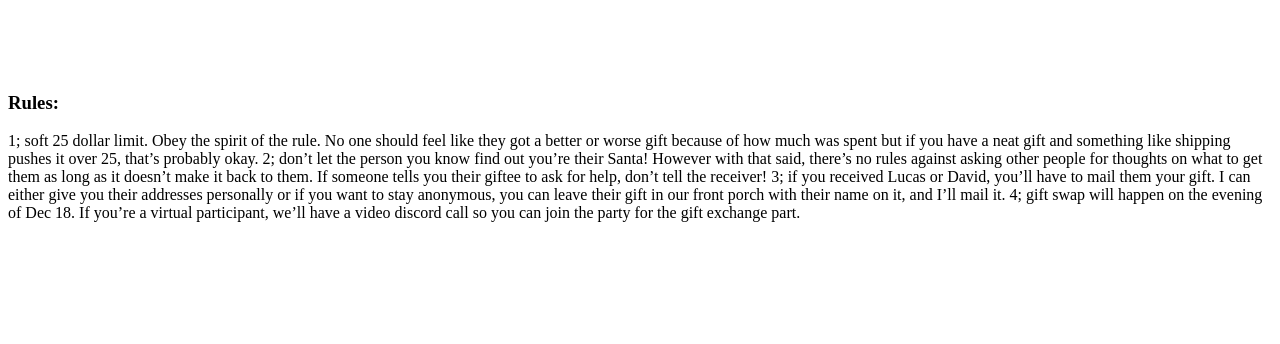
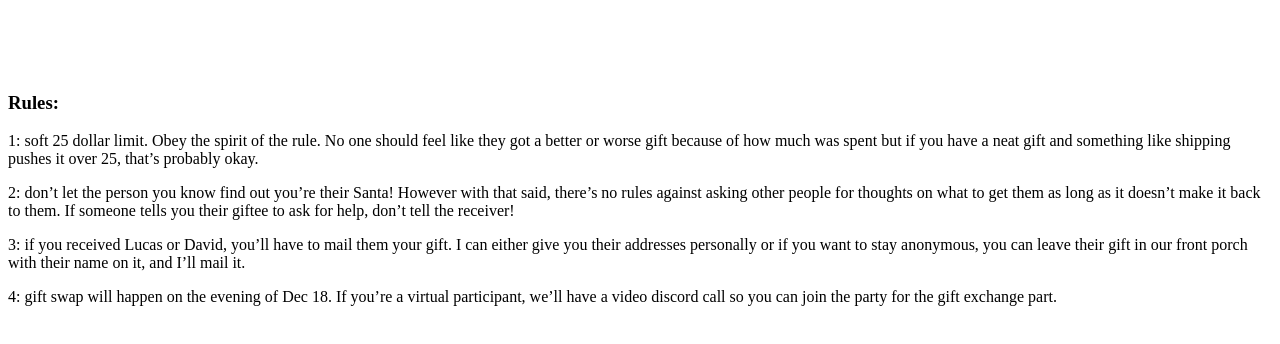
Before and after one commit to TheCheesyz/TheCheesyz.github.io, a plain HTML site: page index.html in a window 1280 px wide. Shown: the part 150-494 px from the top of the page. Drawn offline with Linux system fonts and the light colour scheme.

Commit message:
formatting

```diff
--- a/index.html
+++ b/index.html
@@ -18,10 +18,16 @@
 
 <h3>Rules:</h3>
 <p>
-	1; soft 25 dollar limit. Obey the spirit of the rule. No one should feel like they got a better or worse gift because of how much was spent but if you have a neat gift and something like shipping pushes it over 25, that’s probably okay.
-	2; don’t let the person you know find out you’re their Santa! However with that said, there’s no rules against asking other people for thoughts on what to get them as long as it doesn’t make it back to them. If someone tells you their giftee to ask for help, don’t tell the receiver!
-	3; if you received Lucas or David, you’ll have to mail them your gift. I can either give you their addresses personally or if you want to stay anonymous, you can leave their gift in our front porch with their name on it, and I’ll mail it.
-	4; gift swap will happen on the evening of Dec 18. If you’re a virtual participant, we’ll have a video discord call so you can join the party for the gift exchange part.
+	1: soft 25 dollar limit. Obey the spirit of the rule. No one should feel like they got a better or worse gift because of how much was spent but if you have a neat gift and something like shipping pushes it over 25, that’s probably okay.
+</p>
+<p>
+	2: don’t let the person you know find out you’re their Santa! However with that said, there’s no rules against asking other people for thoughts on what to get them as long as it doesn’t make it back to them. If someone tells you their giftee to ask for help, don’t tell the receiver!
+</p>
+<p>
+	3: if you received Lucas or David, you’ll have to mail them your gift. I can either give you their addresses personally or if you want to stay anonymous, you can leave their gift in our front porch with their name on it, and I’ll mail it.
+</p>
+<p>
+	4: gift swap will happen on the evening of Dec 18. If you’re a virtual participant, we’ll have a video discord call so you can join the party for the gift exchange part.
 </p>
 
 <br></br>
```
